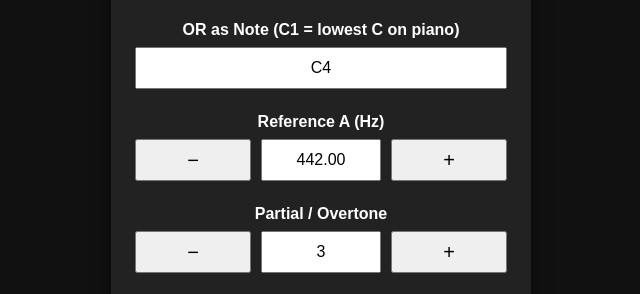
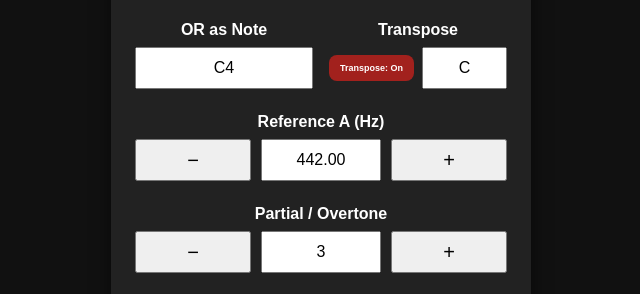
Before and after one commit to AffeZwei/PartialPlus, a plain HTML site: page index.html in a window 1280 px wide. Shown: the part 173-467 px from the top of the page, without its empty margins (319-959 px from the left). Drawn offline with Linux system fonts and the light colour scheme.

Commit message:
Beta transposer

```diff
--- a/index.html
+++ b/index.html
@@ -35,14 +35,31 @@
 </div>
 
 <div class="control">
-    <label for="note">OR as Note (C1 = lowest C on piano)</label>
+    <div class="dual-control-row">
+        <div class="dual-control">
+            <label for="note">OR as Note</label>
+            <input
+                id="note"
+                type="text"
+                value="C4"
+                spellcheck="false"
+                autocomplete="off">
+        </div>
 
-    <input
-        id="note"
-        type="text"
-        value="C4"
-        spellcheck="false"
-        autocomplete="off">
+        <div class="dual-control">
+            <label for="transpose">Transpose</label>
+            <div class="transpose-controls">
+                <button id="transposeToggle" type="button">On</button>
+                <input
+                    id="transpose"
+                    type="text"
+                    value="C"
+                    spellcheck="false"
+                    autocomplete="off">
+
+            </div>
+        </div>
+    </div>
 </div>
 
 <div class="control">
--- a/script.js
+++ b/script.js
@@ -3,6 +3,8 @@ const multiplierInput = document.getElementById("multiplier");
 const volumeSlider = document.getElementById("volume");
 
 const noteInput = document.getElementById("note");
+const transposeNote = document.getElementById("transpose");
+const transposeToggleButton = document.getElementById("transposeToggle");
 const referenceAInput = document.getElementById("referenceA");
 
 const outputDisplay = document.getElementById("outputFrequency");
@@ -69,6 +71,7 @@ let oscillator = null;
 let gainNode = null;
 let holdTimeout;
 let holdInterval;
+let transposeEnabled = true;
 
 function getVolume() {
     return Math.pow(Number(volumeSlider.value) / 100, 2);
@@ -153,45 +156,65 @@ function frequencyToMidi(freq, referenceA) {
 
 }
 
+function updateTransposeToggle() {
+    const label = transposeEnabled ? "On" : "Off";
+    transposeToggleButton.textContent = `Transpose: ${label}`;
+    transposeToggleButton.classList.toggle("active", transposeEnabled);
+}
+
+function toggleTranspose() {
+    transposeEnabled = !transposeEnabled;
+    updateTransposeToggle();
+    updateDisplay();
+}
+
 function frequencyToNote(freq, referenceA) {
+    const midiFloat = frequencyToMidi(freq, referenceA);
+    const midi = Math.round(midiFloat);
+    const cents = (midiFloat - midi) * 100;
+    //const octave = Math.floor(midi / 12) - 1;
+    let octave = Math.floor(midi / 12) - 1;
+    let noteIndex = midi % 12;
+    let note = NOTE_NAMES[noteIndex];
 
-    const midiFloat = frequencyToMidi(freq, referenceA);
+if (transposeEnabled) {
+    const transposeName = getNoteName(transposeNote.value);
 
-    const midi = Math.round(midiFloat);
+    if (transposeName) {
+        const transposeIndex = NOTE_INDEX[transposeName];
 
-    const cents = (midiFloat - midi) * 100;
+        if (transposeIndex !== undefined) {
 
-    const octave = Math.floor(midi / 12) - 1;
+            // interval from C to the selected transposition
+            const delta = transposeIndex - NOTE_INDEX.C;
 
-    const note = NOTE_NAMES[midi % 12];
+            const displayMidi = midi - delta;
+
+            noteIndex = ((displayMidi % 12) + 12) % 12;
+            note = NOTE_NAMES[noteIndex];
+            octave = Math.floor(displayMidi / 12) - 1;
+        }
+    }
+}
 
     return {
-
         note: note + octave,
-
         cents: cents
-
     };
-
 }
 
 function updateDisplay() {
-
     const freq = getFrequency();
     const refA = Number(referenceAInput.value);
-    const nearest = frequencyToNote(freq, refA)
+    const nearest = frequencyToNote(freq, refA);
     const sign = nearest.cents >= 0 ? "+" : "";
 
-    nearestNote.textContent =
-        `${nearest.note} (${sign}${nearest.cents.toFixed(2)}¢)`;
+    nearestNote.textContent = `${nearest.note} (${sign}${nearest.cents.toFixed(2)}¢)`;
 
-    outputDisplay.textContent = freq.toFixed(2) + " Hz" ;
+    outputDisplay.textContent = freq.toFixed(2) + " Hz";
 
     if (oscillator) {
-        oscillator.frequency.setValueAtTime(
-            freq,
-            audioContext.currentTime
-        );
+        oscillator.frequency.setValueAtTime(freq, audioContext.currentTime);
     }
 }
 
@@ -209,21 +232,24 @@ function updateFromFrequency() {
 }
 
 function parseNote(text) {
+    const match = String(text).trim().match(/^([A-Ga-g])([#b]?)(-?\d+)?$/i);
 
-    const match = text.trim().match(/^([A-Ga-g])([#b]?)(-?\d+)$/);
+    if (!match) return null;
 
-    if (!match)
-        return null;
+    const letter = match[1].toUpperCase();
+    const accidental = (match[2] || "").toLowerCase();
 
     return {
+        note: letter + accidental,
+        octave: match[3] === undefined ? null : Number(match[3])
+    };
+}
 
-        note: (match[1].toUpperCase() + match[2]),
+function getNoteName(text) {
+    const parsed = parseNote(text);
+    return parsed ? parsed.note : null;
+}
 
-        octave: Number(match[3])
-
-    };
-
-}
 
 function noteToMidi(noteString) {
 
@@ -364,6 +390,9 @@ fundamentalInput.addEventListener("input", updateFromFrequency);
 
 noteInput.addEventListener("input", updateFromNote);
 
+transposeNote.addEventListener("input", updateDisplay);
+transposeToggleButton.addEventListener("click", toggleTranspose);
+
 referenceAInput.addEventListener("input", updateFromNote);
 
 multiplierInput.addEventListener("input", updateDisplay);
@@ -383,5 +412,5 @@ setupSpinner(multPlus, multiplierInput, 1);
 setupSpinner(aMinus, referenceAInput, -1, updateFromNote);
 setupSpinner(aPlus, referenceAInput, 1, updateFromNote);
 
-
+updateTransposeToggle();
 updateDisplay();
--- a/style.css
+++ b/style.css
@@ -77,6 +77,48 @@ input[type=text] {
     padding: 10px;
 
 }
+
+.dual-control-row {
+    display: flex;
+    gap: 16px;
+}
+
+.dual-control {
+    flex: 1;
+}
+
+.dual-control input {
+    width: 100%;
+}
+
+.transpose-controls {
+    display: grid;
+    grid-template-columns: 1fr 1fr;
+    gap: 8px;
+    align-items: center;
+}
+
+.transpose-controls button {
+    width: 100%;
+    padding: 8px 4px;
+    border: none;
+    border-radius: 8px;
+    background: #4fd2ff;
+    color: #111;
+    font-weight: bold;
+    font-size: 9px;
+}
+
+.transpose-controls button.active {
+    background: #a2211d;
+    color: white;
+}
+
+.transpose-controls input {
+    width: 100%;
+}
+
+
 
 input[type=range] {
 
```
